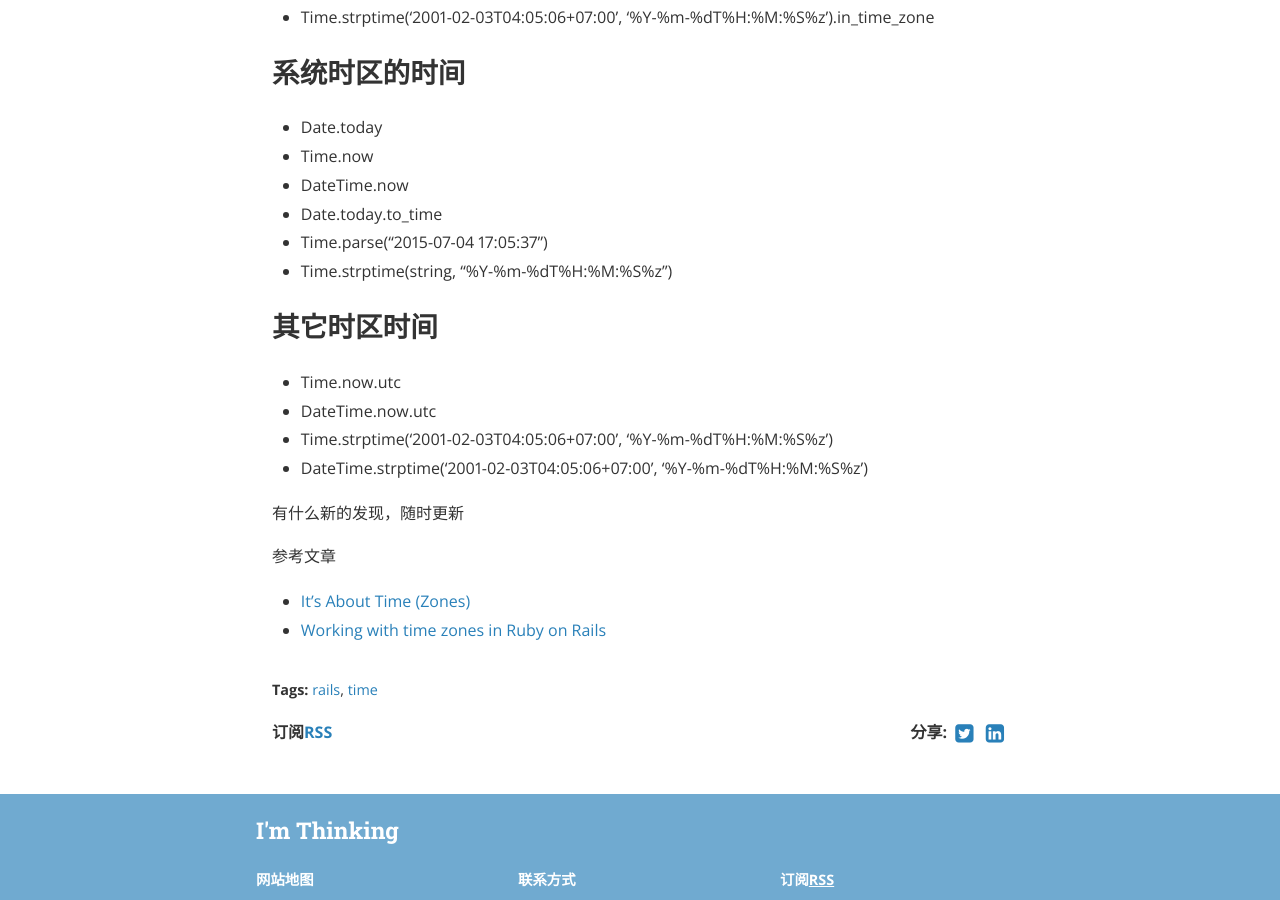
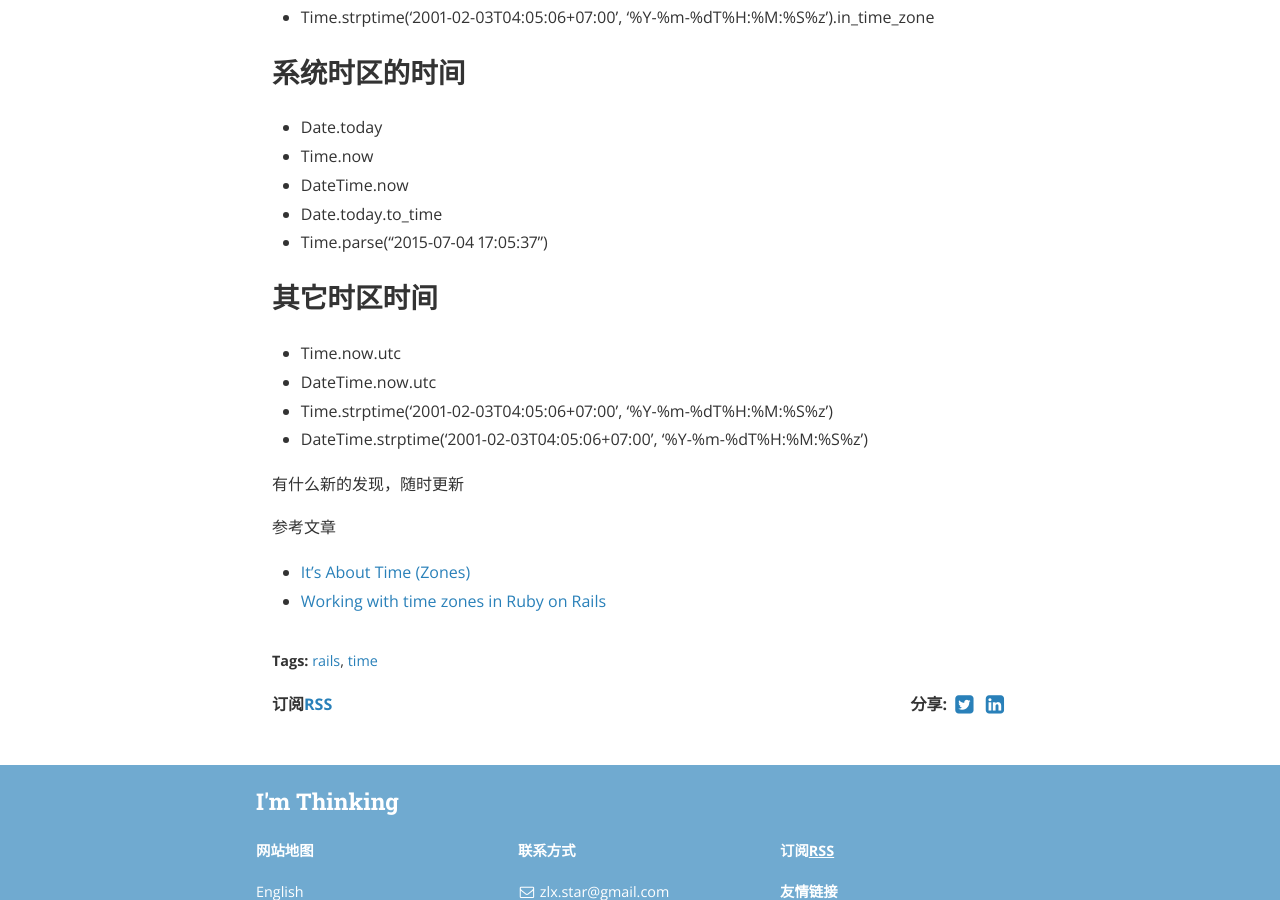
Before and after one commit to zlx/zlx.github.com, a Jekyll site: the page built from _posts/2016-05-25-times-in-rails.markdown, in a window 1280 px wide and 900 px high, scrolled down 734 px. Built offline with Jekyll 4.4.1, drawn with Linux system fonts in a browser that asks for light colours; nearby versions of some CDN libraries; a style sheet for code colours, icons or effects is not loaded.

Commit message:
Post update: Rails 里面的时间

```diff
--- a/_posts/2016-05-25-times-in-rails.markdown
+++ b/_posts/2016-05-25-times-in-rails.markdown
@@ -28,7 +28,6 @@ categories: [tech]
 - DateTime.now
 - Date.today.to_time
 - Time.parse("2015-07-04 17:05:37")
-- Time.strptime(string, "%Y-%m-%dT%H:%M:%S%z")
 
 ## 其它时区时间
 
```
